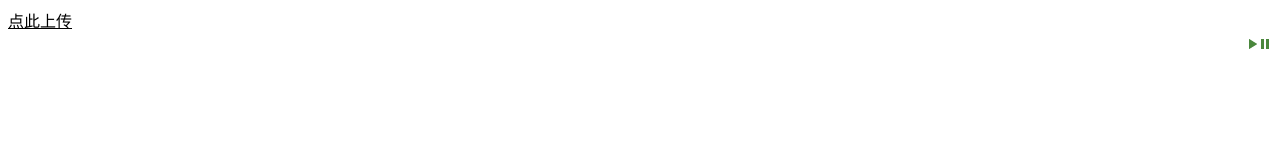
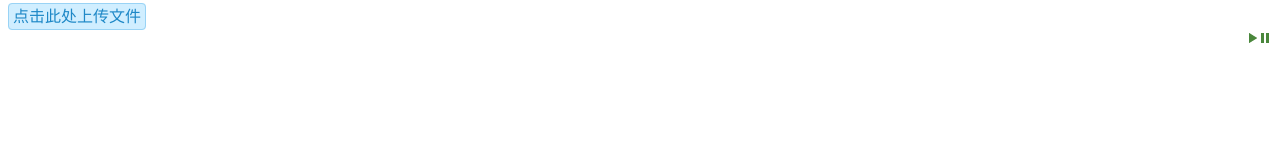
Before and after one commit to shijiantian/webClient, a plain HTML site: page page/fileupload.html in a window 1280 px wide. Drawn offline with Linux system fonts and the light colour scheme.

Commit message:
修改样式

```diff
--- a/page/fileupload.html
+++ b/page/fileupload.html
@@ -3,19 +3,17 @@
   <head>
     <title>文件上传</title>
     <meta charset="utf-8" />
+    <script src="../js/global.js"></script>
+    <script src="../js/resumable.js"></script>
+    <script src="../js/jquery-3.3.1.js"></script>
     <link rel="stylesheet" type="text/css" href="../css/style.css" />
+    <link rel="stylesheet" type="text/css" href="../css/fileInput.css">
   </head>
   <body>
     <div id="frame">
 
-      <script src="../js/jquery-3.3.1.js"></script>
-      <script src="../js/resumable.js"></script>
-      <script src="../js/global.js"></script>
-
-
-
       <div class="resumable-drop">
-        <a class="resumable-browse"><u>点此上传</u></a>
+        <a class="resumable-browse file"><u style="text-decoration:none">点击此处上传文件</u></a>
       </div>
 
       <div class="resumable-progress">
@@ -36,8 +34,8 @@
       <script>
         var r = new Resumable({
             target:serverAddr+'/openapi/fileUpload',
-            chunkSize:1*1024*1024,
-            simultaneousUploads:4,
+            chunkSize:2*1024*1024,
+            simultaneousUploads:10,
             testChunks: true,
             throttleProgressCallbacks:1,
             method: "octet"
```
